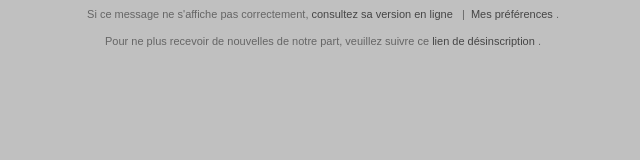
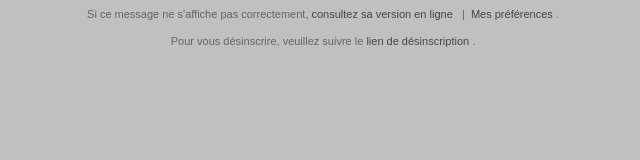
Before and after one commit to aquelito/email_starter, a plain HTML site: page index.html in a window 1280 px wide. Shown: the full height of the page, 317-957 px from the left. Drawn offline with Linux system fonts and the light colour scheme.

Commit message:
Update index.html

```diff
--- a/index.html
+++ b/index.html
@@ -60,7 +60,7 @@
 
         <table border="0" cellpadding="0" cellspacing="0" width="600">
           <tr>
-            <td height="27" valign="middle" style="text-align: center; font-size: 11px; line-height: 20px; color: #656565; font-family: Arial, sans-serif;">Pour ne plus recevoir de nouvelles de notre part, veuillez suivre ce
+            <td height="27" valign="middle" style="text-align: center; font-size: 11px; line-height: 20px; color: #656565; font-family: Arial, sans-serif;">Pour vous désinscrire, veuillez suivre le
               <unsubscribe style="color: #454545;">lien de désinscription</unsubscribe>
               .</td>
           </tr>
```
